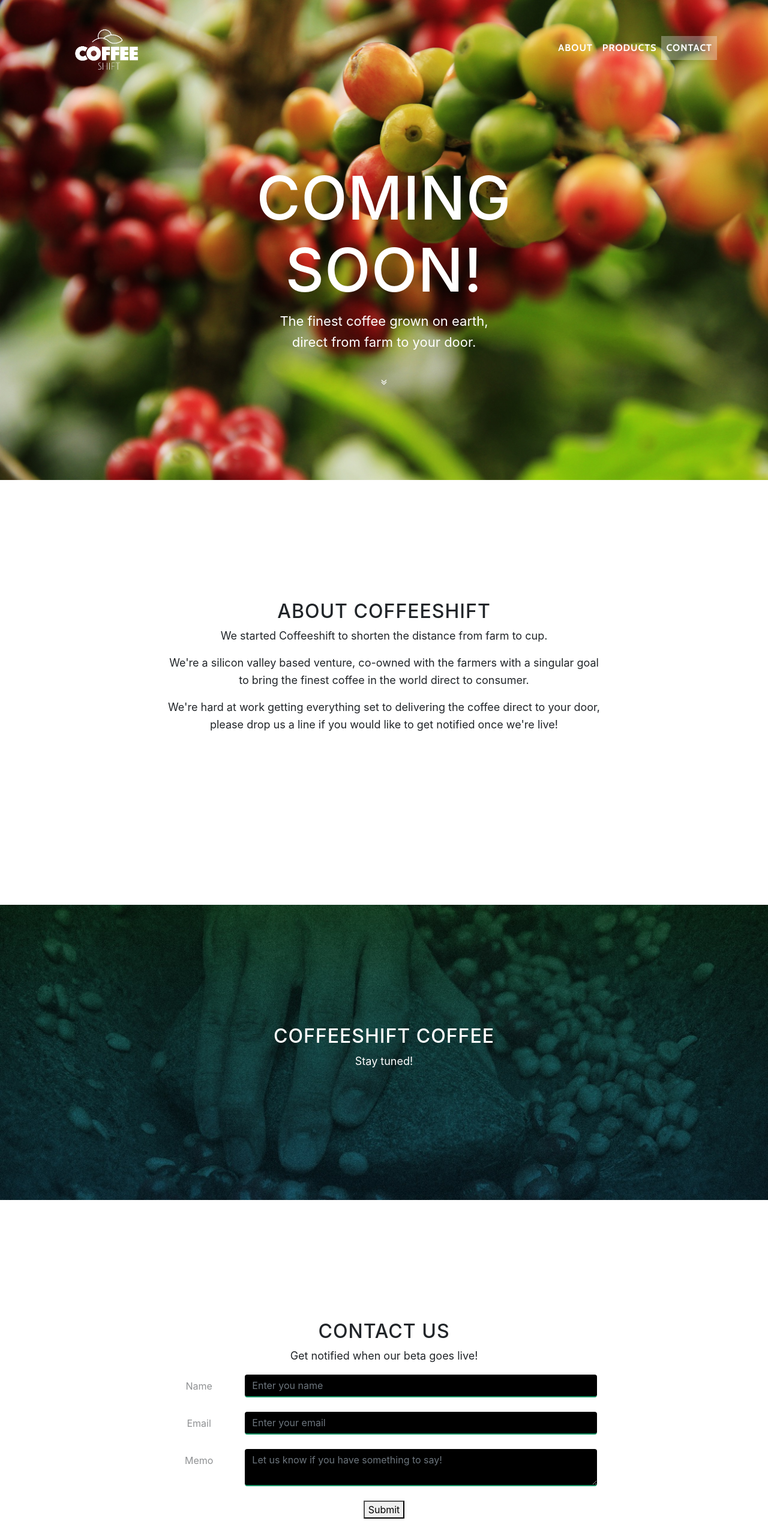
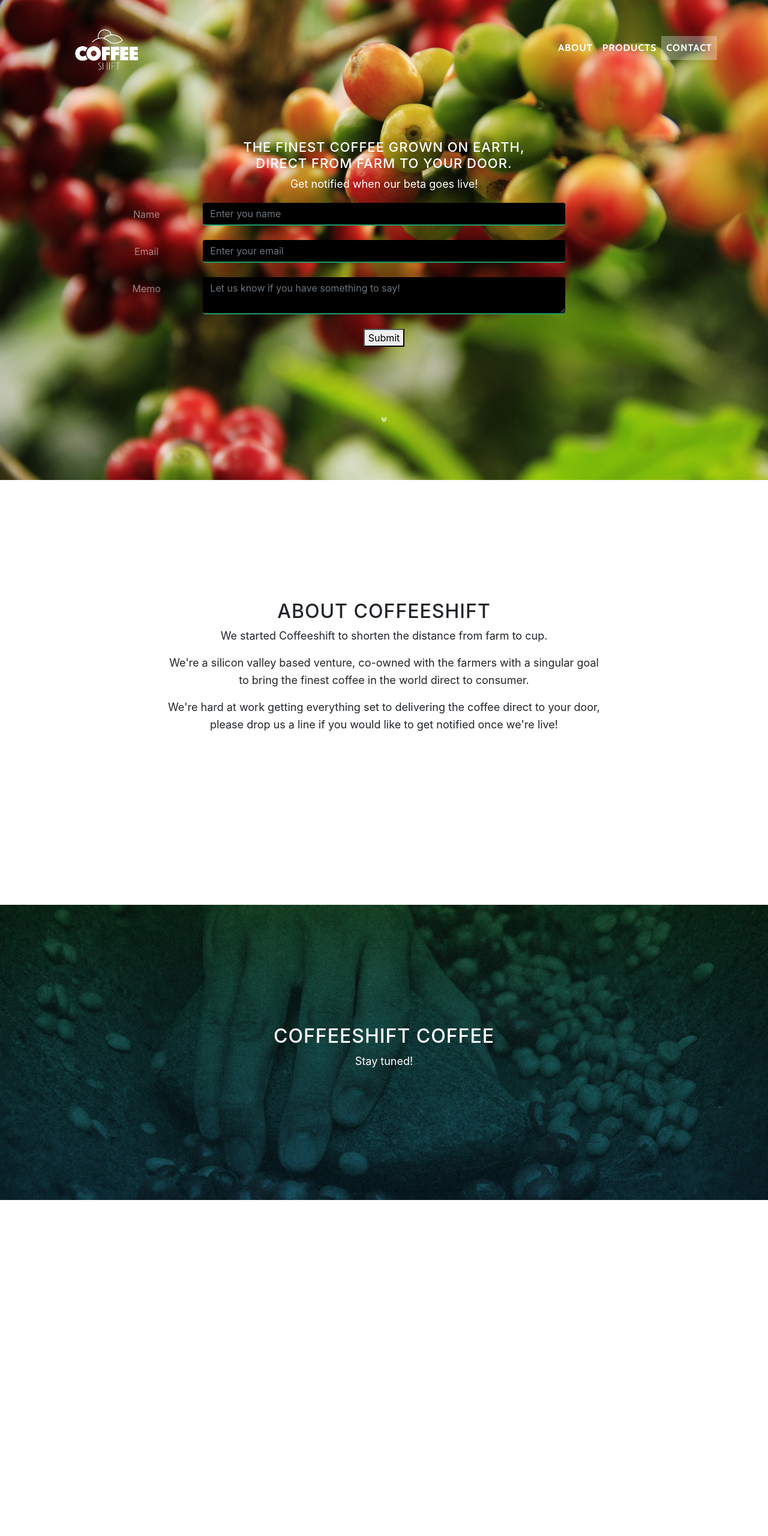
Before and after one commit to coffeeshift/coffeeshift.github.io, a website with bundled scripts: page index.html in a window 1280 px wide. Shown: the top 2560 px of the page at 60% size. Built offline with nearby package versions, Linux system fonts and the light colour scheme.

Commit message:
Moving input form to top of site

```diff
--- a/index.html
+++ b/index.html
@@ -22,13 +22,15 @@
     <link href="css/grayscale.min.css" rel="stylesheet">
 
     <!-- Global site tag (gtag.js) - Google Analytics -->
+    <!-- Global site tag (gtag.js) - Google Analytics -->
     <script async src="https://www.googletagmanager.com/gtag/js?id=UA-117340621-1"></script>
     <script>
       window.dataLayer = window.dataLayer || [];
       function gtag(){dataLayer.push(arguments);}
       gtag('js', new Date());
 
-      gtag('config', 'UA-117340621-1');123.ethically-sourced
+      gtag('config', 'UA-117340621-1');
+    </script>
     </script>
 
   </head>
@@ -64,13 +66,41 @@
     <header class="masthead">
       <div class="intro-body">
         <div class="container">
-          <div class="row"><br><br><br></div>
-          <div class="row"><br><br><br></div>
+          <br><br><br><br><br><br><br>
           <div class="row">
-              <div class="col-lg-8 mx-auto">
-              <h1 class="brand-heading">Coming Soon!</h1>
-              <p class="intro-text">The finest coffee grown on earth,
-                <br>direct from farm to your door.</p>
+              <div class="col-lg-10 mx-auto">
+
+              <h3 class="intro-text">The finest coffee grown on earth,<br>direct from farm to your door.</h3>
+                <p>Get notified when our beta goes live!</p>
+                <form id="test-form">
+                  <div class="form-group">
+                    <div class="row">
+                      <label for="Name" class="col-2 col-form-label">Name</label>
+                      <div class="col-8">
+                        <input type="text" class="form-control" id="InputField" name="Name" placeholder="Enter you name"/>
+                      </div>
+                    </div>
+                    <br>
+                    <div class="row">
+                      <label for="Email" class="col-2 col-form-label">Email</label>
+                      <div class="col-8">
+                        <input type="email" class="form-control" id="InputField" name="Email" placeholder="Enter your email"/>
+                      </div>
+                    </div>
+                    <br>
+                    <div class="row">
+                      <label for="Memo" class="col-2 col-form-label">Memo</label>
+                      <div class="col-8">
+                        <textarea type="text" class="form-control" id="InputField" name="Memo" placeholder="Let us know if you have something to say!"></textarea> </textarea>
+                      </div>
+                    </div>
+                    <br>
+                    <div>
+                      <button type="submit"id="submit-form">Submit</button>
+                    </div>
+                  </div>
+                </form>
+                <div class="row"><br><br><br></div>
               <a href="#about" class="btn btn-circle js-scroll-trigger">
                 <i class="fa fa-angle-double-down animated"></i>
               </a>
@@ -111,43 +141,8 @@
 
     <!-- Contact Section -->
     <section id="contact" class="content-section text-center">
-        <div class="container">
-            <div class="col-lg-8 mx-auto">
-              <h2>Contact Us</h2>
-              <p>Get notified when our beta goes live!</p>
-              <form id="test-form">
-                <div class="form-group">
-                  <div class="row">
-                    <label for="Name" class="col-2 col-form-label">Name</label>
-                    <div class="col-10">
-                      <input type="text" class="form-control" id="InputField" name="Name" placeholder="Enter you name"/>
-                    </div>
-                  </div>
-                  <br>
-                  <div class="row">
-                    <label for="Email" class="col-2 col-form-label">Email</label>
-                    <div class="col-10">
-                      <input type="email" class="form-control" id="InputField" name="Email" placeholder="Enter your email"/>
-                    </div>
-                  </div>
-                  <br>
-                  <div class="row">
-                    <label for="Memo" class="col-2 col-form-label">Memo</label>
-                    <div class="col-10">
-                      <textarea type="text" class="form-control" id="InputField" name="Memo" placeholder="Let us know if you have something to say!"></textarea> </textarea>
-                    </div>
-                  </div>
-                  <br>
-                  <div>
-                    <button type="submit"id="submit-form">Submit</button>
-                  </div>
-                </div>
-              </form>
-            </div>
-          </div>
-          <br><br><br>
           <img src="./img/Logo-04-small.png" class="img-fluid">
-          <br><br><br>
+          <br>
           <ul class="list-inline banner-social-buttons">
               <li class="list-inline-item">
                 <a href="https://twitter.com/coffee_shift" class="btn btn-default btn-lg">
```
